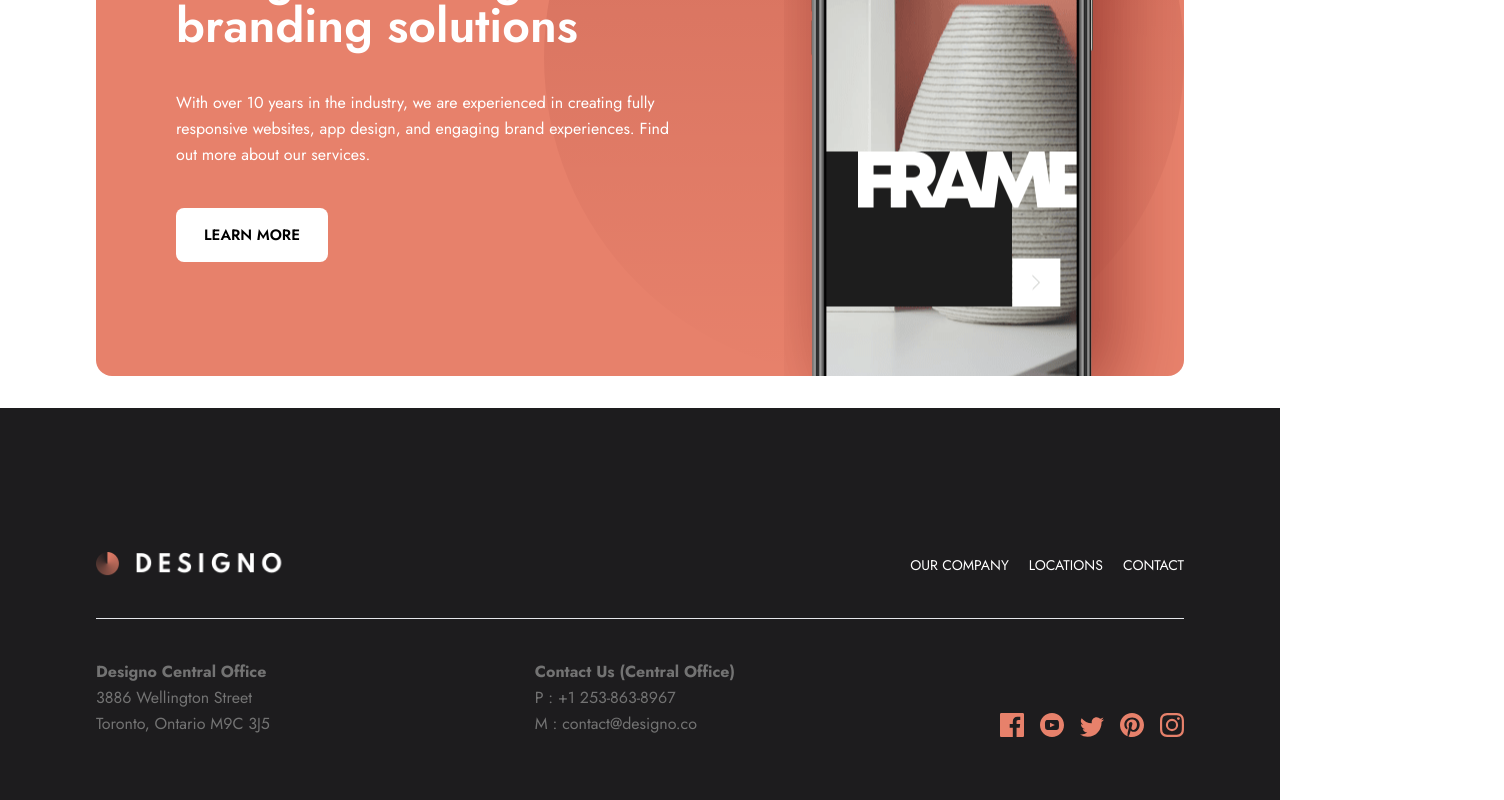
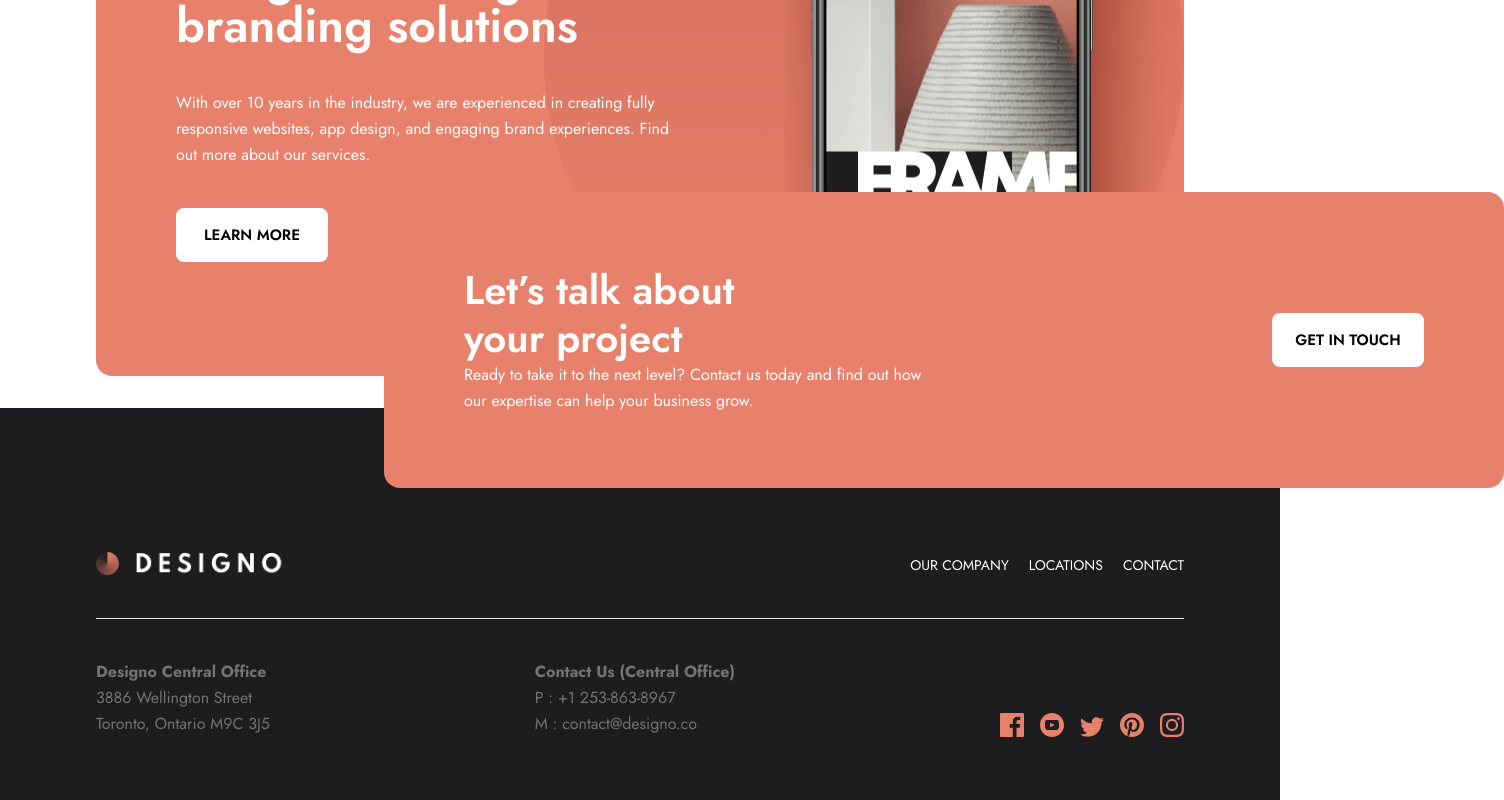
Before and after one commit to Oz996/Designo, a React (Vite) app: page / in a window 1280 px wide. Shown: the part 392-1192 px from the top of the page, 1504 px wide, since content can reach past the window. Built offline with nearby package versions, Linux system fonts and the light colour scheme.

Commit message:
added upper part of footer

```diff
--- a/src/components/shared/Footer.tsx
+++ b/src/components/shared/Footer.tsx
@@ -5,10 +5,25 @@ import Youtube from "../../assets/shared/desktop/icon-youtube.svg";
 import Twitter from "../../assets/shared/desktop/icon-twitter.svg";
 import Pinterest from "../../assets/shared/desktop/icon-pinterest.svg";
 import Instagram from "../../assets/shared/desktop/icon-instagram.svg";
+import Button from "./Button";
 
 const Footer = () => {
   return (
-    <footer className="h-[51rem] sm:h-[24.5rem] w-full right-0 bg-black-light">
+    <footer className="h-[51rem] sm:h-[24.5rem] w-full right-0 bg-black-light relative">
+      <div className="h-[18.5rem] w-[70rem] px-20 bg-peach absolute bottom-[19.5rem] left-[24rem] rounded-2xl bg-call-to-action-circles flex items-center justify-between">
+        <div className="flex flex-col">
+          <h2 className="heading-md text-white">
+            Let’s talk about <br /> your project
+          </h2>
+          <p className="body text-white">
+            Ready to take it to the next level? Contact us today and find out
+            how
+            <br />
+            our expertise can help your business grow.
+          </p>
+        </div>
+        <Button>get in touch</Button>
+      </div>
       <div className="container pt-36">
         <div className="flex flex-col sm:flex-row justify-between items-center">
           <img src={Logo} alt="Logo" className="w-48 cursor-pointer" />
--- a/tailwind.config.js
+++ b/tailwind.config.js
@@ -30,6 +30,8 @@ export default {
         "home-phone-desktop":
           "url('/src/assets/home/desktop/image-hero-phone.png')",
       },
+      "call-to-action-circles":
+        "url('/src/assets/shared/desktop/bg-pattern-call-to-action.svg')",
     },
   },
   plugins: [],
```
